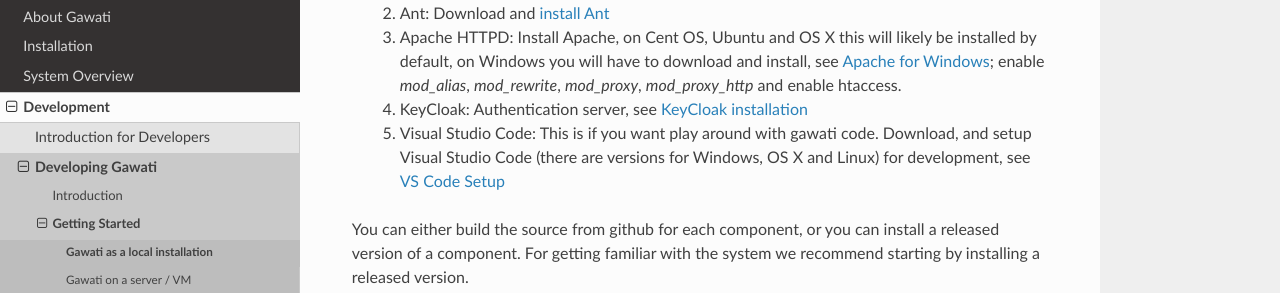
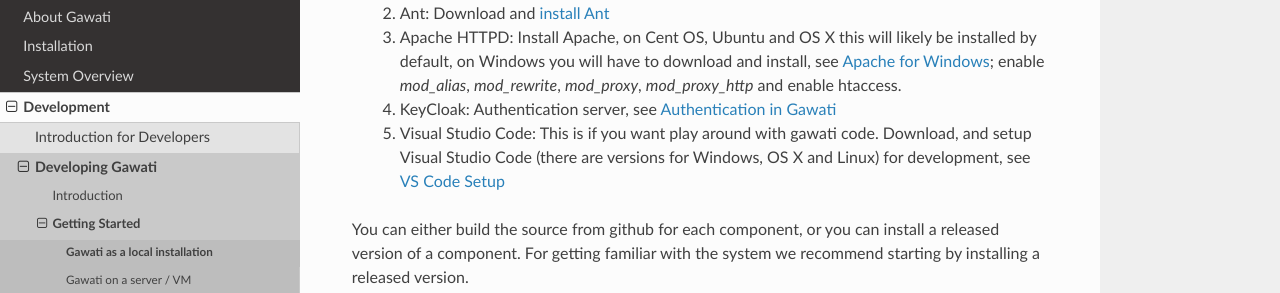
Before and after one commit to gawati/gawati-docs, a Sphinx documentation site: the page built from docs/source/development/dev-env-local.rst, in a window 1280 px wide and 900 px high, scrolled down 490 px. Shown: the part 158-451 px from the top of the window. Built offline with Sphinx 7.4.7 and the Read the Docs theme 2.0.0, drawn with Linux system fonts in a browser that asks for light colours.

Commit message:
Fixed inter document links

```diff
--- a/docs/source/development/dev-env-local.rst
+++ b/docs/source/development/dev-env-local.rst
@@ -16,7 +16,7 @@ The installation items are listed below:
   1. eXist-db: Download and install eXist-db, see `eXist-db <https://bintray.com/existdb/releases/exist/3.6.0/view>`_ Remember to note down the admin password of the eXist-db installation, you will need that later.
   2. Ant: Download and `install Ant <http://ant.apache.org/manual/install.html#installing>`_
   3. Apache HTTPD: Install Apache, on Cent OS, Ubuntu and OS X this will likely be installed by default, on Windows you will have to download and install, see `Apache for Windows <https://www.apachehaus.com/cgi-bin/download.plx>`_; enable `mod_alias`, `mod_rewrite`, `mod_proxy`, `mod_proxy_http` and enable htaccess.
-  4. KeyCloak: Authentication server, see `KeyCloak installation <./authentication.rst>`_
+  4. KeyCloak: Authentication server, see :doc:`./authentication`
   5. Visual Studio Code: This is if you want play around with gawati code. Download, and setup Visual Studio Code (there are versions for Windows, OS X and Linux) for development, see `VS Code Setup <./using-vscode.rst>`_
 
 You can either build the source from github for each component, or you can install a released version of a component. For getting familiar with the system we recommend starting by installing a released version.
--- a/docs/source/system/gawati-architecture.rst
+++ b/docs/source/system/gawati-architecture.rst
@@ -8,7 +8,7 @@ The Gawati architecture is described in this document.
 Gawati is composed of different components, which are outlined below:
 
  * **The Raw Data:** composed of XML and PDF documents. The XML documents reside within an XML Database.  The PDF documents are served from the file system via Apache server.
- * :doc:`Data Server <./gawati-data-server.rst>` this provides access to the XML and consequently PDF documents. It has native access to the XML data, and is accessed via REST services. Implemented as a XQuery RESTXQ Services on eXist-db.
+ * :doc:`./gawati-data-server` this provides access to the XML and consequently PDF documents. It has native access to the XML data, and is accessed via REST services. Implemented as a XQuery RESTXQ Services on eXist-db.
  * **Portal:** provides the front-end web portal to the Data Server. Currently implmented as an XQuery application on eXist-db. Front-end is bootstrap.
 
 
--- a/docs/source/system/how-authentication.rst
+++ b/docs/source/system/how-authentication.rst
@@ -14,7 +14,7 @@ This document focuses on how trust and security works in Gawati, what are the co
 In Gawati we use a third-party open source server called `Key Cloak <https://www.keycloak.org>`_.  KeyCloak uses JWT (JSON Web Tokens) to implement security. For a quick introduction to JWT see `Understanding JSON Web Tokens <https://medium.com/vandium-software/5-easy-steps-to-understanding-json-web-tokens-jwt-1164c0adfcec>`_ .
 
 .. note::
-    To install KeyCloak for Gawati use see the `Installation Instructions <../development/authentication.rst>`_ .
+    To install KeyCloak for Gawati use see the :doc:`../development/authentication` .
 
 
 ***************************
```
